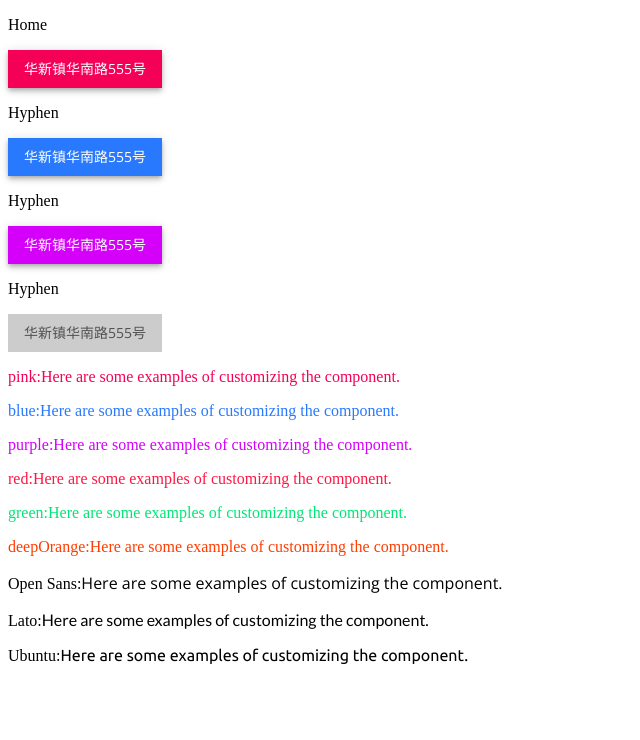
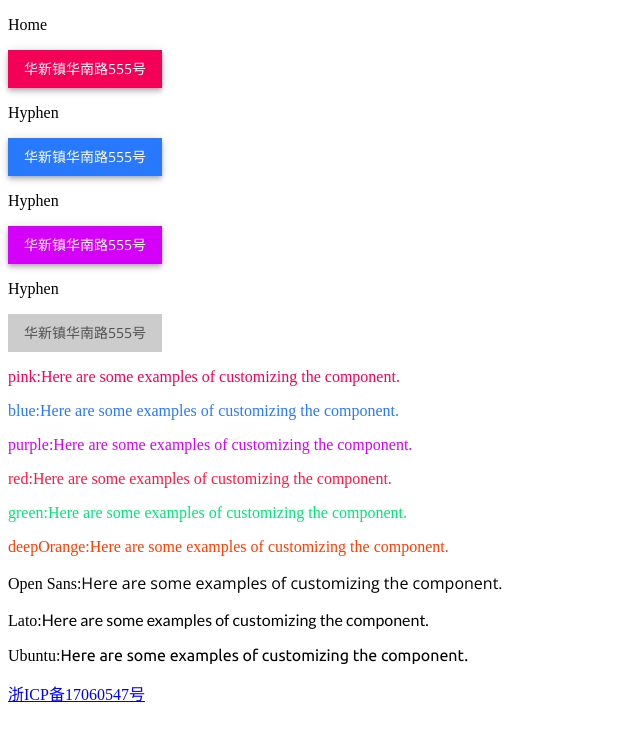
Before and after one commit to w-lianfu/van, a React app: page / in a window 1280 px wide. Shown: the top 740 px of the page, without its empty margins (0-640 px from the left). Built offline with nearby package versions, Linux system fonts and the light colour scheme.

Commit message:
添加备案信息

```diff
--- a/src/common/scss/global.scss
+++ b/src/common/scss/global.scss
@@ -8,3 +8,15 @@
 .demo-span {
   font-size: 16px;
 }
+
+footer {
+  position: absolute;
+  bottom: 0;
+  left: 0;
+  width: 100%;
+  height: 30px;
+  display: flex;
+  align-items: center;
+  justify-content: center;
+  background: #e6e6e6;
+}
--- a/src/components/home/index.tsx
+++ b/src/components/home/index.tsx
@@ -69,6 +69,10 @@ const Home: FC = (props: IProps, state: IState) => {
         <label className="demo-label">Ubuntu:</label>
         <span className="demo-span" style={{fontFamily: 'Ubuntu'}}>Here are some examples of customizing the component.</span>
       </p>
+
+      <footer>
+        <a href="http://beian.miit.gov.cn/" target="_blank">浙ICP备17060547号</a>
+      </footer>
     </AppRoot>
   )
 }
```
